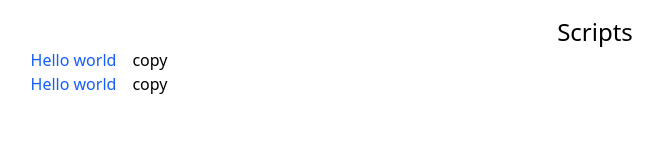
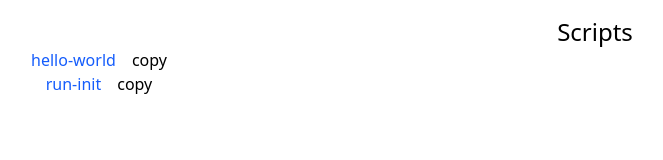
Before and after one commit to devdevaraj/script-server, a React (Vite) app: page / in a window 1280 px wide. Shown: the top 160 px of the page, without its empty margins (45-708 px from the left). Built offline with nearby package versions, Linux system fonts and the light colour scheme.

Commit message:
Add new script

```diff
--- a/src/App.tsx
+++ b/src/App.tsx
@@ -18,7 +18,7 @@ function App() {
        className="text-blue-600"
        href={e}
       >
-       Hello world
+       {e.split("/")[1].split(".sh")[0]}
       </a>
       <button onClick={() => copy(e)}>
        copy
```
